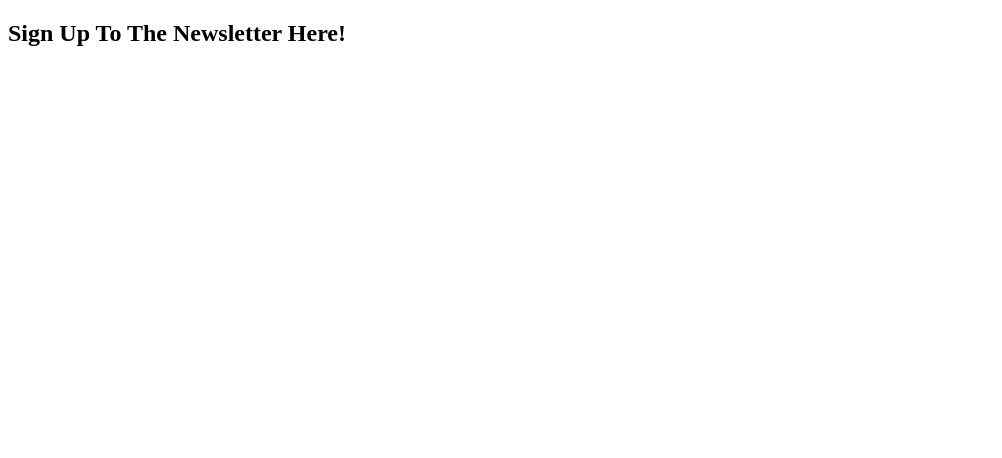
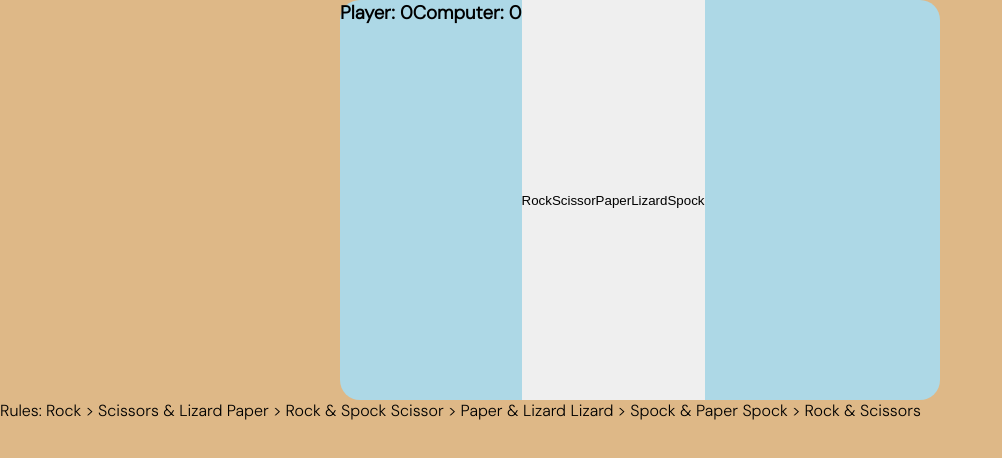
Before and after one commit to Buster753/project2, a plain HTML site: page index.html in a window 1280 px wide. Shown: the whole page, without its empty margins (0-1002 px from the left). Drawn offline with Linux system fonts and the light colour scheme.

Commit message:
javascript and html added

```diff
--- a/assets/css/style.css
+++ b/assets/css/style.css
@@ -0,0 +1,53 @@
+@import url('https://fonts.googleapis.com/css2?family=DM+Sans:wght@300&family=DM+Serif+Display&display=swap');
+
+* {
+    margin: 0;
+    padding: 0;
+    border: none;
+}
+
+body {
+    color: black;
+    font-family: DM sans, sans-serif;
+    font-weight: 300;
+    background-color: burlywood;
+    min-height: 100vh;
+
+}
+
+h1,
+h2 {
+    color: black;
+    font-family: DM Serif Display, serif;
+
+}
+
+hr {
+    display: block;
+    margin: auto;
+    border: 1.5px solid black;
+    width: 70%;
+}
+
+.flex-container {
+    display: flex;
+    flex-wrap: wrap;
+    flex-direction: row;
+}
+
+.quizWindow {
+    background-color: lightblue;
+    border-radius: 20px;
+    box-sizing: border-box;
+    height: 400px;
+    width: 600px;
+    text-align: center;
+    margin: auto;
+
+}
+
+#footer {
+    text-align: center;
+    margin: auto;
+    position: absolute;
+}
--- a/index.html
+++ b/index.html
@@ -1,27 +1,38 @@
 <!DOCTYPE html>
 <html lang="en">
+  <head>
+    <meta charset="UTF-8" />
+    <meta http-equiv="X-UA-Compatible" content="IE=edge" />
+    <meta name="viewport" content="width=device-width, initial-scale=1.0" />
+    <link rel="stylesheet" href="assets\css\style.css" />
 
-<head>
-    <meta charset="UTF-8">
-    <meta http-equiv="X-UA-Compatible" content="IE=edge">
-    <meta name="viewport" content="width=device-width, initial-scale=1.0">
-    <link rel="stylesheet" href="assets/css/style.css">
+    <title>Stone Paper Scissor Lizard Spock Game</title>
+  </head>
 
-
-    <title>Quiz Game!</title>
-</head>
-<body>
-
-    <section class="signupform">
-
-        <h2>Sign Up To The Newsletter Here!</h2>
-
-
-
+  <body>
+    <section class="quizWindow flex-container">
+      <h3 class="playerScore">Player: 0</h3>
+      <h3 class="computerScore">Computer: 0</h3>
+      <button onclick="playGame('rock')" class="gameChoice" id="rock">
+        Rock
+      </button>
+      <button onclick="playGame('scissor')" class="gameChoice" id="scissor">
+        Scissor
+      </button>
+      <button onclick="playGame('paper')" class="gameChoice" id="paper">
+        Paper
+      </button>
+      <button onclick="playGame('lizard')" class="gameChoice" id="lizard">
+        Lizard
+      </button>
+      <button onclick="playGame('spock')" class="gameChoice" id="spock">
+        Spock
+      </button>
     </section>
 
-    <footer></footer>
-</body>
-
-
+    <footer id="footer">
+      Rules: Rock > Scissors & Lizard Paper > Rock & Spock Scissor > Paper &
+      Lizard Lizard > Spock & Paper Spock > Rock & Scissors
+    </footer>
+  </body>
 </html>
```
Also changed, not shown: assets/js/script.js (+19 -0 lines).
